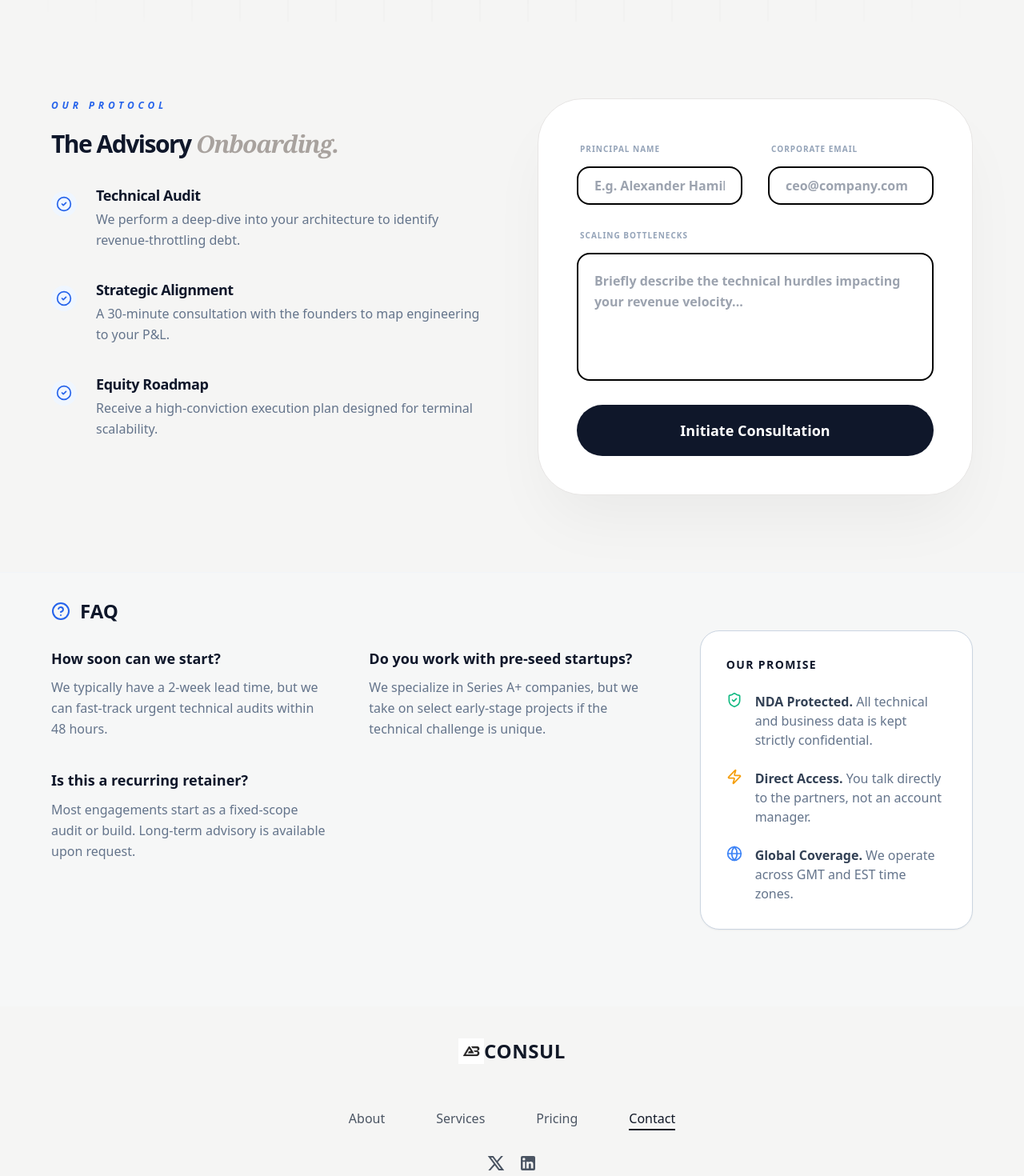
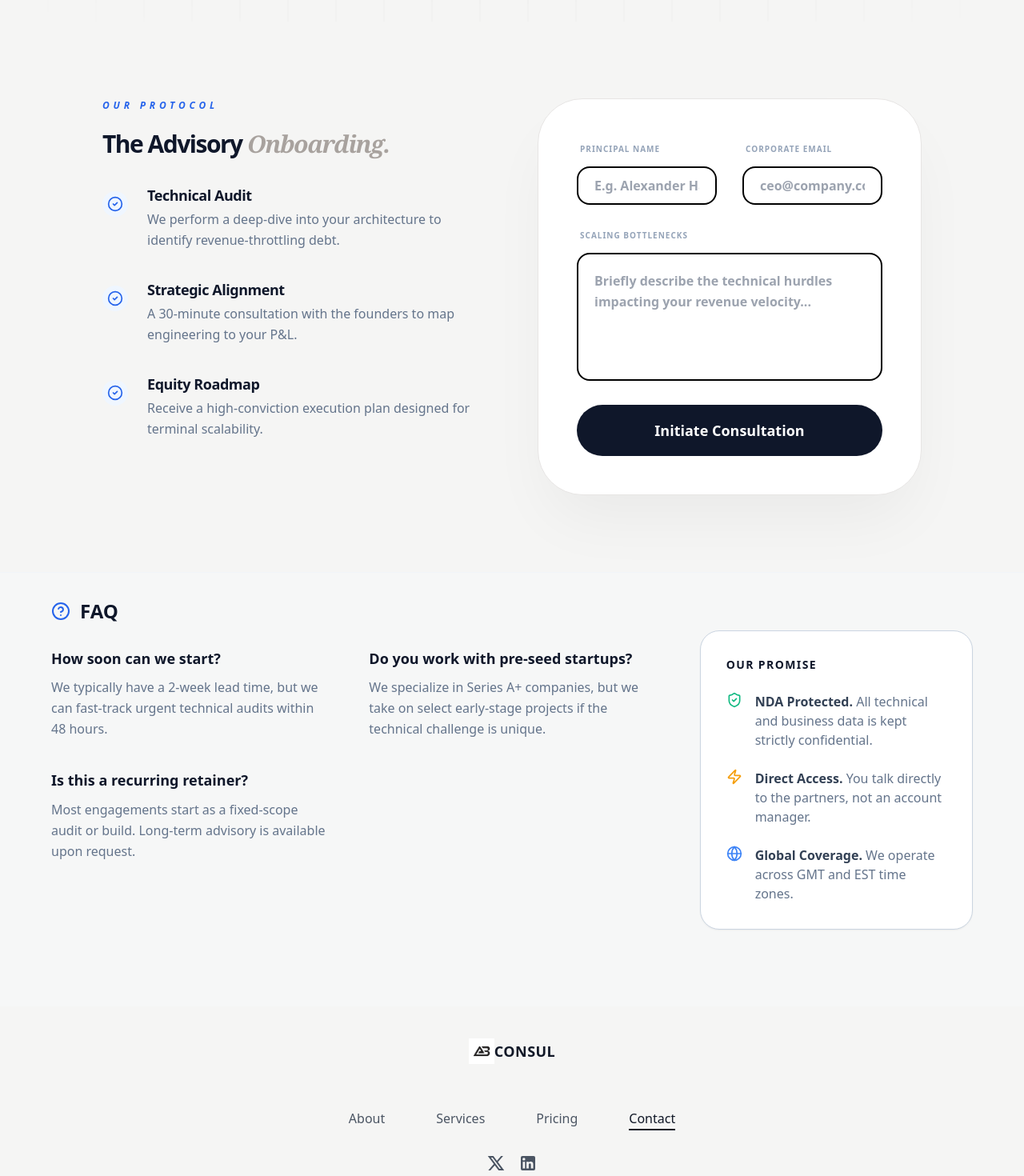
Before and after one commit to l-tting/ab-consul, a Next.js app in the folder my-app/: page /contact in a window 1280 px wide. Shown: the part 500-1970 px from the top of the page at 80% size. Built offline with nearby package versions, Linux system fonts and the light colour scheme.

Commit message:
faq section w-adjustments --v2.3.1

```diff
--- a/my-app/src/components/ContactBody.jsx
+++ b/my-app/src/components/ContactBody.jsx
@@ -59,7 +59,7 @@ export default function ContactBody() {
 
   return (
     <section className="w-full py-24 flex justify-center bg-stone-100">
-      <div className="w-[92%] max-w-6xl">
+      <div className="w-[92%] max-w-5xl">
         <div className="grid grid-cols-1 lg:grid-cols-2 gap-16 items-start">
 
           {/* Left Side (Content from previous steps) */}
--- a/my-app/src/components/Footer.jsx
+++ b/my-app/src/components/Footer.jsx
@@ -35,7 +35,7 @@ function Footer() {
               alt="AB Consul Logo"
               className="h-8 w-auto"
             />
-          <span className="text-gray-900 dark:text-white text-2xl font-extrabold tracking-wide ">
+          <span className="text-gray-900 dark:text-white text-lg font-extrabold tracking-wide ">
             CONSUL
           </span>
         </div>
```
